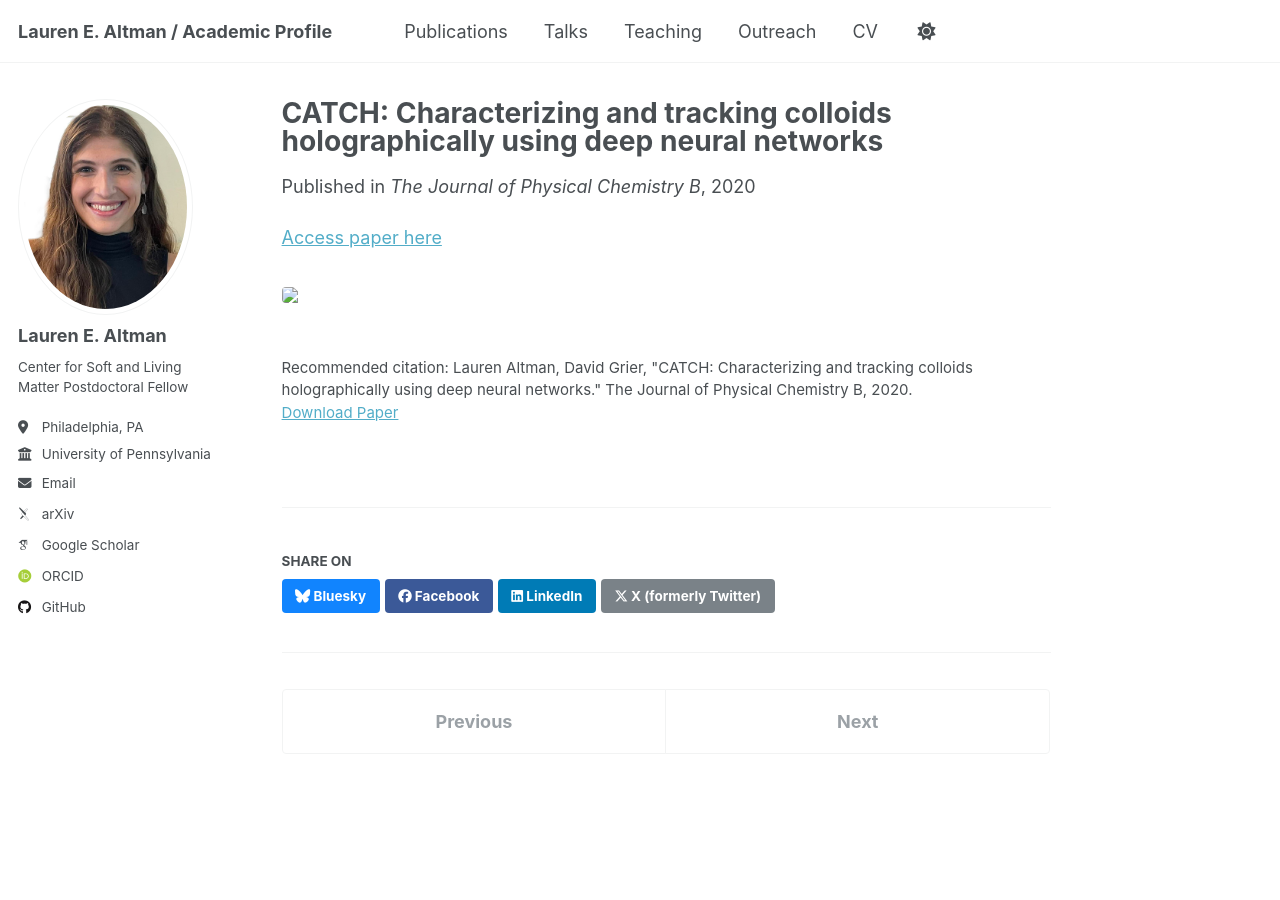
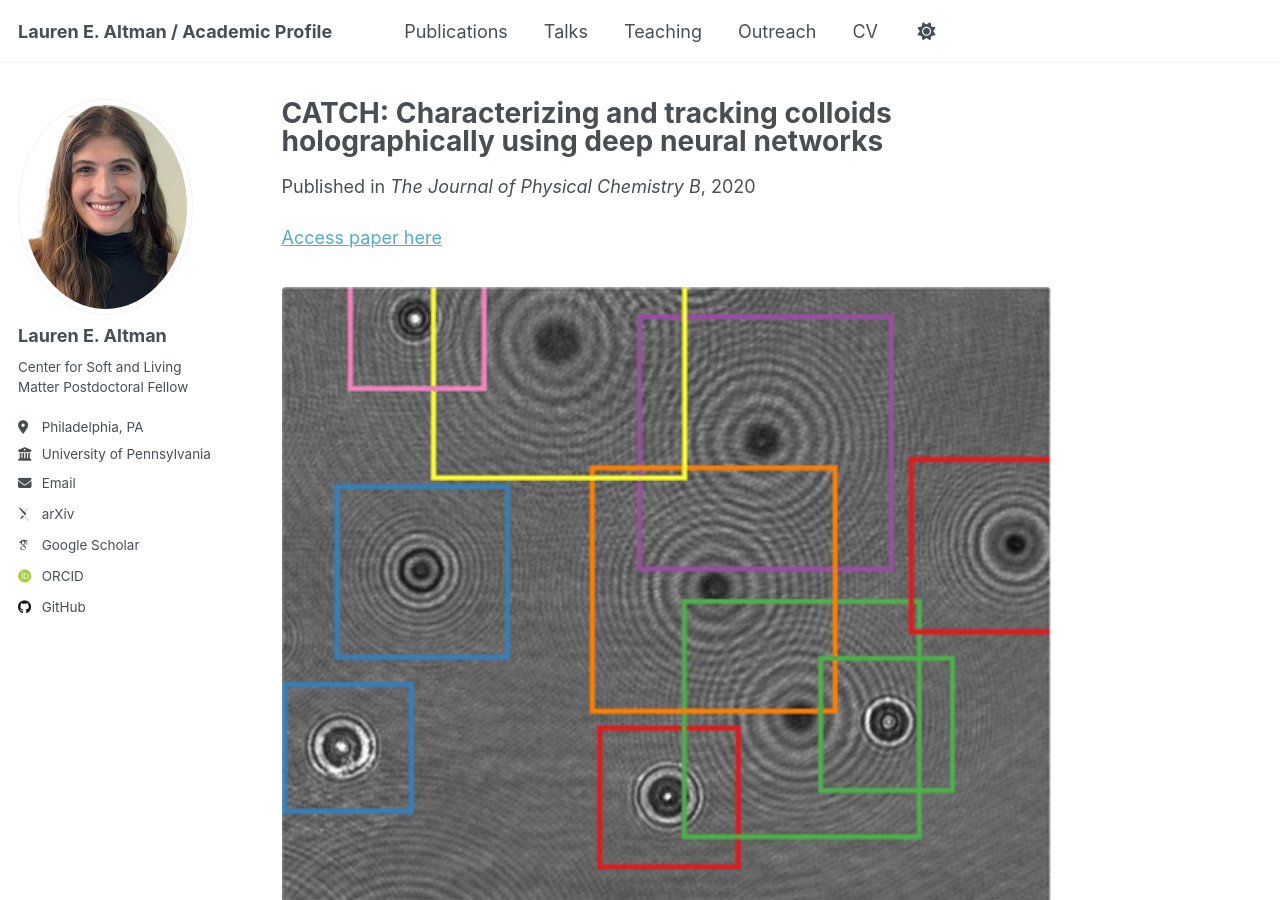
Before and after one commit to laltman2/laltman2.github.io, a Jekyll site: the page built from _publications/2020-01-01-CATCH-Characterizing-and-tracking-colloids-holographically-using-deep-neural-networks.md, in a window 1280 px wide and 900 px high. Built offline with Jekyll 4.4.1, drawn with Linux system fonts in a browser that asks for light colours; some web fonts are replaced; a script that is not in the unit is left out.

Commit message:
Update 2020-01-01-CATCH-Characterizing-and-tracking-colloids-holographically-using-deep-neural-networks.md

```diff
--- a/_publications/2020-01-01-CATCH-Characterizing-and-tracking-colloids-holographically-using-deep-neural-networks.md
+++ b/_publications/2020-01-01-CATCH-Characterizing-and-tracking-colloids-holographically-using-deep-neural-networks.md
@@ -10,5 +10,5 @@ citation: ' Lauren Altman,  David Grier, &quot;CATCH: Characterizing and trackin
 ---
 [Access paper here](https://pubs.acs.org/doi/abs/10.1021/acs.jpcb.9b10463){:target="_blank"}
 <figure>
-  <img src="images/CATCH_yolo.png">
+  <img src="../images/CATCH_yolo.png">
 </figure>
```
